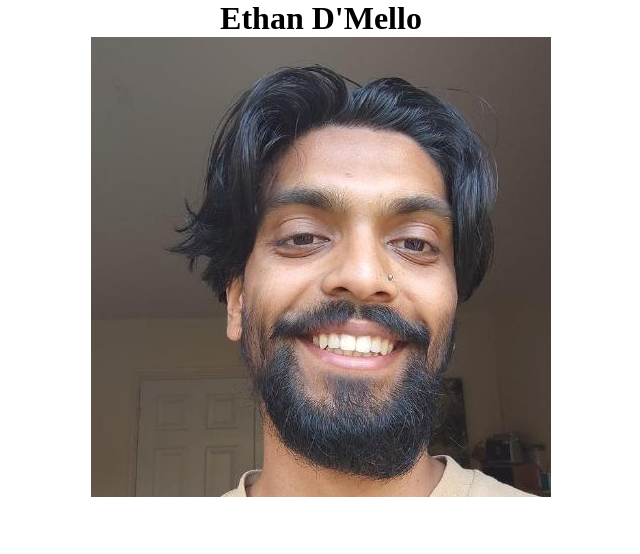
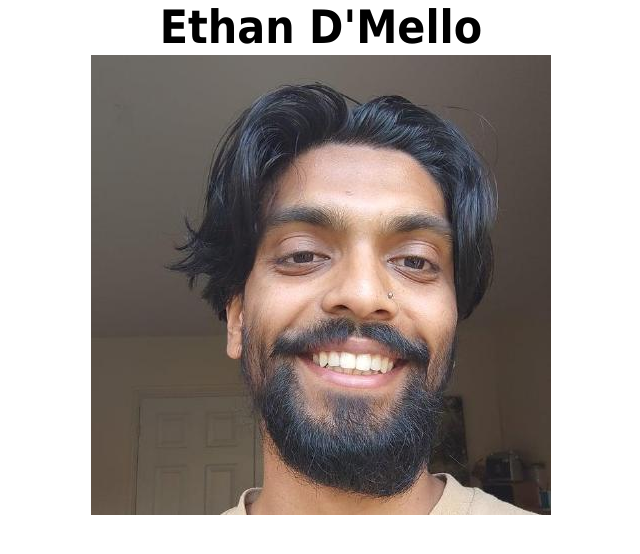
Before and after one commit to EthanDMello/ethans-portfolio, a plain HTML site: page index.html in a window 1280 px wide. Shown: the whole page, without its empty margins (319-959 px from the left). Drawn offline with Linux system fonts and the light colour scheme.

Commit message:
Adding styles to CSS root

```diff
--- a/Assets/style.css
+++ b/Assets/style.css
@@ -1,3 +1,11 @@
+/* Root variables */
+:root {
+  --black: #000;
+  --white: #ffff;
+  --tan: #faedbc;
+  --grey: #827777;
+}
+
 * {
   border: 0px;
   margin: 0px;
@@ -5,6 +13,17 @@
 
 /* Element selectors */
 
+html,
+body {
+  line-height: 1.2;
+  min-height: 100vh;
+  font-size: 10px;
+  font-family: tahoma;
+}
+
+h1 {
+  font-size: 46px;
+}
 header {
   display: flex;
   flex-direction: column;
```
Also changed, not shown: 1 other file.
